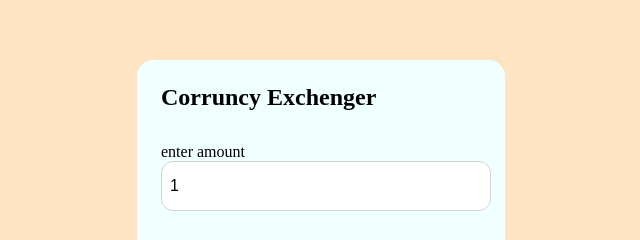
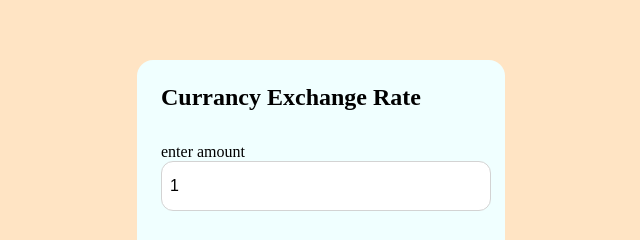
Before and after one commit to ankushmanekar1105-ops/currancyexchenger, a plain HTML site: page index.html in a window 1280 px wide. Shown: the part 136-376 px from the top of the page, 319-959 px from the left. Drawn offline with Linux system fonts and the light colour scheme.

```diff
--- a/index.html
+++ b/index.html
@@ -3,12 +3,12 @@
 <head>
     <meta charset="UTF-8">
     <meta name="viewport" content="width=device-width, initial-scale=1.0">
-    <title>currancy</title>
+    <title>Currancy Exchange Rate</title>
     <link rel="stylesheet" href="style.css">
 </head>
 <body>
     <div class="contenor">
-        <h2>Corruncy Exchenger</h2>
+        <h2>Currancy Exchange Rate</h2>
         <form action="submit">
         <div class="amount">
             <p>enter amount</p>
```
Also changed, not shown: 1 other file.
